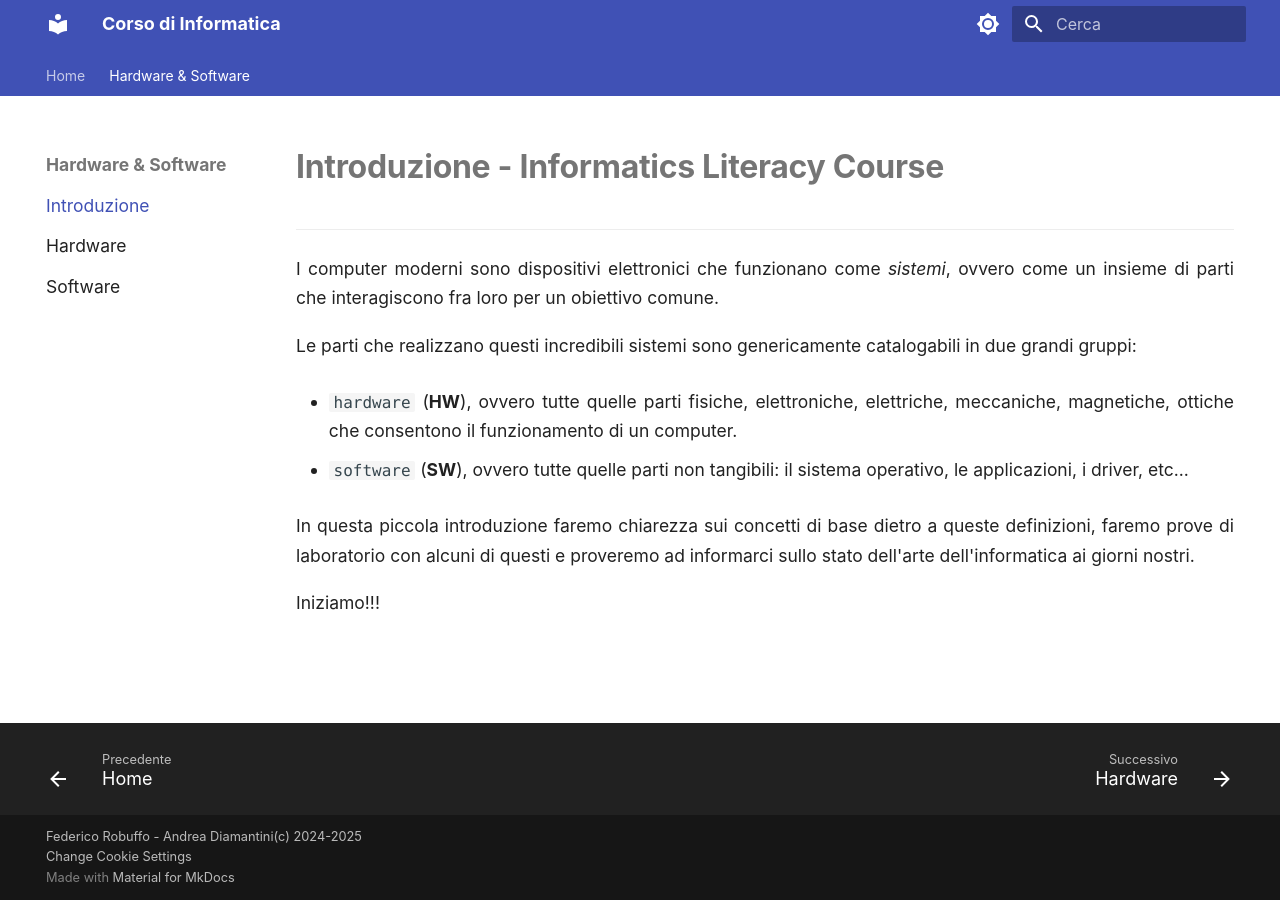
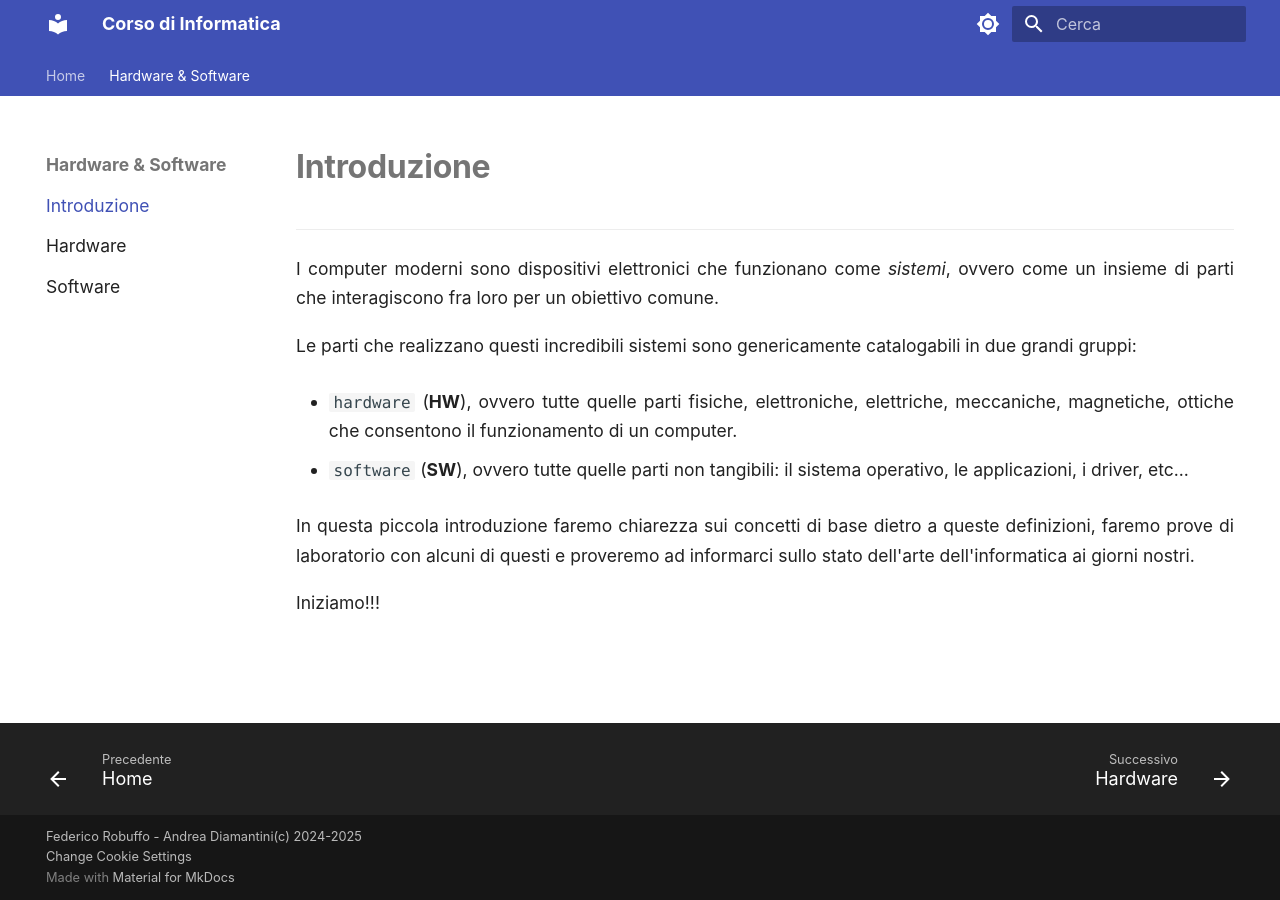
Before and after one commit to Federob/infohandouts, an MkDocs documentation site: the page built from docs/hwsw/00_intro.md, in a window 1280 px wide. Built offline with MkDocs 1.6.1 and Material for MkDocs 9.7.7, drawn with Linux system fonts in a browser that asks for light colours.

Commit message:
Update 00_intro.md

```diff
--- a/docs/hwsw/00_intro.md
+++ b/docs/hwsw/00_intro.md
@@ -2,10 +2,10 @@
 created: 2024-09-25T16:17:38 (UTC +02:00)
 tags: []
 source: https://federob.github.io/infohandouts/hwsw/00_intro/
-author: Federico Robuffo
+author: Federico Robuffo - Andrea Diamantini
 ---
 
-# Introduzione - Informatics Literacy Course
+# Introduzione
 
 ---
 I computer moderni sono dispositivi elettronici che funzionano come _sistemi_, ovvero come un insieme di parti che interagiscono fra loro per un obiettivo comune.
```
